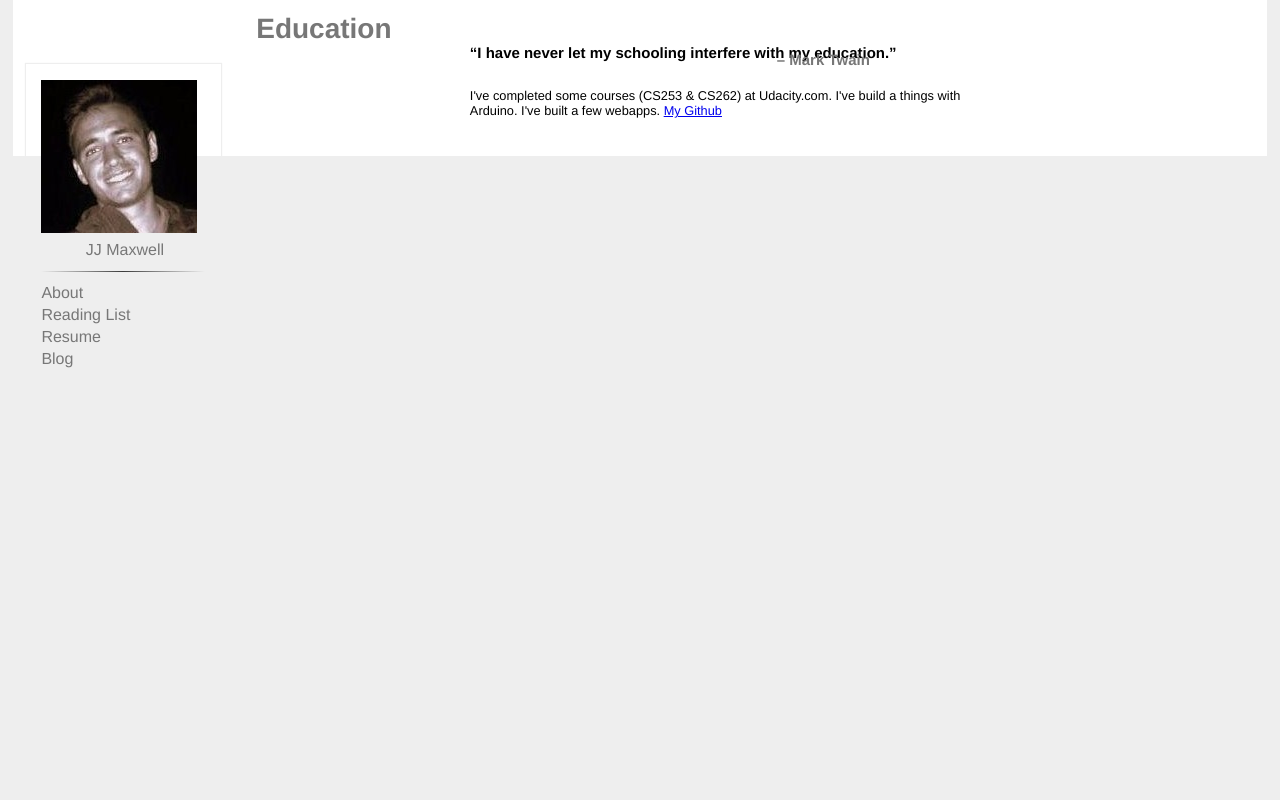
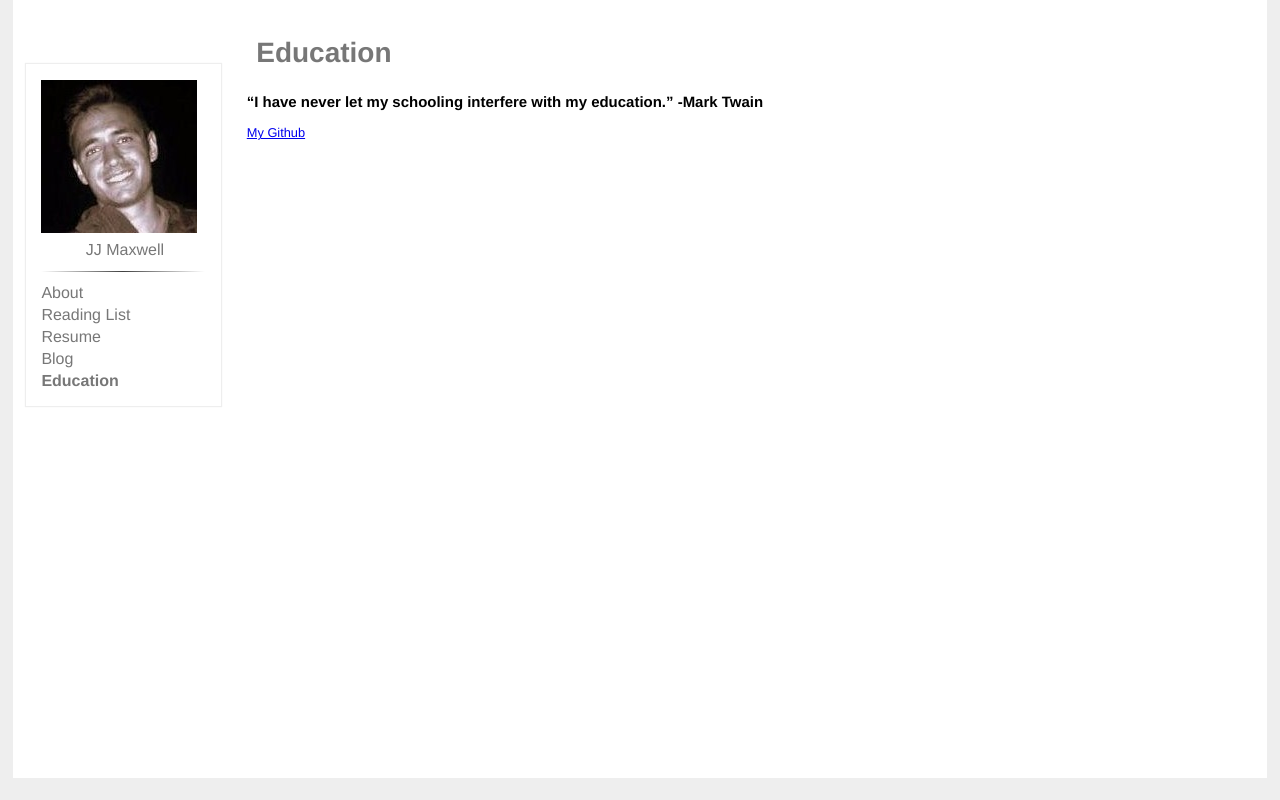
Before and after one commit to jjmaxwell4/personalsite, a Python web app: template templates/education.html in a window 1280 px wide. Run offline with Jinja, Linux system fonts and the light colour scheme; the template is opened without the code that fills it, so the values that code supplies are empty.

Commit message:
Fixed Min height and other CSS Issues

```diff
--- a/static/main.css
+++ b/static/main.css
@@ -32,6 +32,7 @@ body  {
 
 #container {
 	width: 96%;
+  min-height: 94%;
 	background: #FFFFFF;
 	padding: 1%;
 	margin: 0% 1% 0% 1%;
@@ -51,7 +52,7 @@ body  {
 }
 
 #content {
-  padding-top: 0%;
+  padding-top: 2%;
   padding-bottom: 1%;
   margin-left: 18%;
   margin-right: 5%;
@@ -66,10 +67,8 @@ table {
 	}
 
 #text {
-  width: 500px;
-	padding: 0;
-  margin-right: auto;
-  margin-left: auto;
+  width: 600px;
+	padding-top: 1%;
 }
 
 #text h4 {
@@ -135,10 +134,8 @@ A.current {
 }
 
 #post {
-	width: 70%;
+	width: 600px;
 	padding: 0;
-    margin-left: auto;
-    margin-right: auto;
 }
 
 #post h3 {
--- a/templates/base.html
+++ b/templates/base.html
@@ -27,7 +27,8 @@
     ('/', 'Home', 'About'),
     ('/read/', 'Reading List', 'Reading List'),
     ('/resume/', 'Resume', 'Resume'),
-    ('/blog/', 'Blog', 'Blog')
+    ('/blog/', 'Blog', 'Blog'),
+    ('/education/', 'Education', 'Education')
 ] -%}
 {% set active_page = active_page|default('about') -%}
 
--- a/templates/education.html
+++ b/templates/education.html
@@ -6,8 +6,7 @@
 		<h1> Education</h1>
 	</div>
 	<div id="text">
-		<h3> “I have never let my schooling interfere with my education.” </h3>
-		<h4> – Mark Twain &nbsp &nbsp &nbsp &nbsp &nbsp &nbsp &nbsp &nbsp &nbsp &nbsp &nbsp &nbsp </h4>
-		<p> I've completed some courses (CS253 & CS262) at Udacity.com. I've build a things with Arduino. I've built a few webapps. <a href="https://github.com/jjmaxwell4">My Github</a> </p>
+		<h3> “I have never let my schooling interfere with my education.” -Mark Twain </h3>
+		<p> <a href="https://github.com/jjmaxwell4">My Github</a> </p>
 	</div>
 {% endblock %}
```
